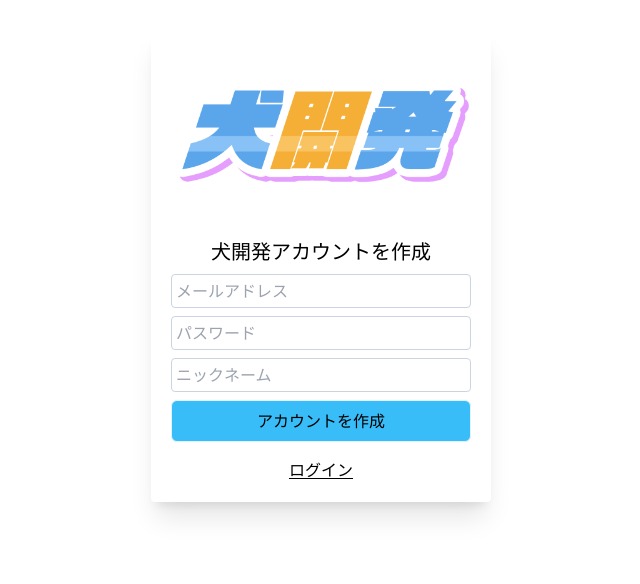
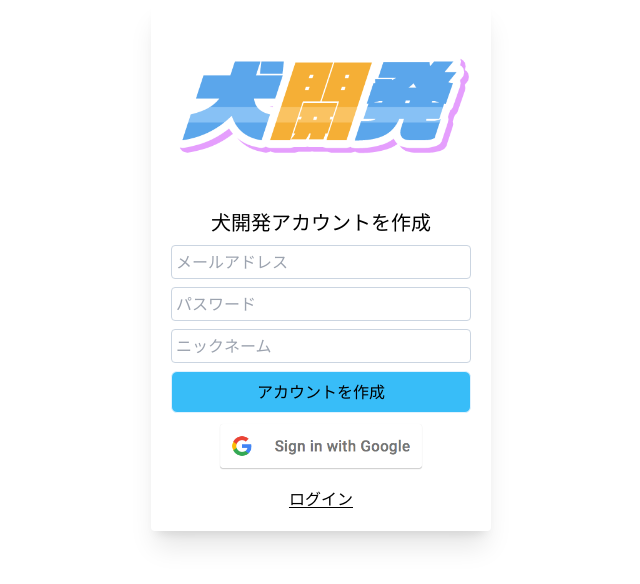
Before and after one commit to inudevtech/inudev-account, a Next.js app: page /signup in a window 1280 px wide. Shown: the part 134-718 px from the top of the page, without its empty margins (319-959 px from the left). Built offline with nearby package versions, Linux system fonts and the light colour scheme; no server answers; what react-google-recaptcha-v3 would draw is missing.

Commit message:
SSO対応

```diff
--- a/pages/index.tsx
+++ b/pages/index.tsx
@@ -180,6 +180,9 @@ const index = () => {
                   required
                 />
               </div>
+              {
+                AccountState?.providerData[0].providerId === 'password' && (
+                  <>
                     <button
                       type="button"
                       onClick={updateEmail}
@@ -194,6 +197,9 @@ const index = () => {
                     >
                       パスワードの再設定をする
                     </button>
+                  </>
+                )
+              }
               <button
                 type="button"
                 onClick={removeAccount}
--- a/pages/login.tsx
+++ b/pages/login.tsx
@@ -1,22 +1,26 @@
-import { FormEvent, useState } from 'react';
+import { FormEvent, useContext, useState } from 'react';
 import { useRouter } from 'next/router';
 import Image from 'next/image';
 import { updateEmail } from '@firebase/auth';
-import { sendEmailVerification } from 'firebase/auth';
+import { sendEmailVerification, UserCredential } from 'firebase/auth';
 import Link from 'next/link';
 import { login } from '../util/firebase/auth';
+import { AccountContext } from './_app';
+
+interface LoginProcessProps {
+  r: UserCredential;
+  elements: HTMLInputElement[];
+}
 
 const loginComponent = () => {
   const router = useRouter();
   const [errMsg, setErrMsg] = useState<String>();
   const isUpdateEmail = router.query.update === 'email';
   const isRemoveAccount = router.query.update === 'account';
+  const { AccountState } = useContext(AccountContext);
 
-  const submit = (e: FormEvent<HTMLFormElement>) => {
-    e.preventDefault();
-    const elements = e.currentTarget as unknown as HTMLInputElement[];
-    login(elements[Number(isUpdateEmail)].value, elements[1 + Number(isUpdateEmail)].value)
-      .then(async (r) => {
+  const submit = async (e: FormEvent<HTMLFormElement>) => {
+    const loginProcess = async ({ r, elements }: LoginProcessProps) => {
       if (!r.user.emailVerified) {
         setErrMsg('メール認証ができていません。\n届いているメールをご確認ください。');
       } else if (isUpdateEmail) {
@@ -30,8 +34,23 @@ const loginComponent = () => {
         router.replace('/').then(() => {
         });
       }
+    };
+
+    e.preventDefault();
+    const elements = e.currentTarget as unknown as HTMLInputElement[];
+    if ((!isUpdateEmail && !isRemoveAccount) || AccountState?.providerData[0].providerId === 'password') {
+      login(0, elements[Number(isUpdateEmail)].value, elements[1 + Number(isUpdateEmail)].value)
+        .then(async (r) => {
+          await loginProcess({ r, elements });
         })
         .catch(() => setErrMsg('ログインできませんでした。\n入力情報を確認してください。'));
+    } else if (AccountState?.providerData[0].providerId === 'google.com') {
+      login(1)
+        .then(async (r) => {
+          await loginProcess({ r, elements });
+        })
+        .catch(() => setErrMsg('ログインできませんでした。\n入力情報を確認してください。'));
+    }
   };
 
   let submitText;
@@ -68,6 +87,8 @@ const loginComponent = () => {
               required
             />
           )}
+          {((!isRemoveAccount && !isUpdateEmail) || AccountState?.providerData[0].providerId === 'password') && (
+            <>
               <input
                 type="email"
                 placeholder={`${isUpdateEmail ? '現在の' : ''}メールアドレス`}
@@ -80,6 +101,23 @@ const loginComponent = () => {
                 className="border border-slate-300 p-1 rounded transition focus:border-slate-500 focus:border-2"
                 required
               />
+              {!isRemoveAccount && !isUpdateEmail && (
+                <Image
+                  src="/btn_google_signin.png"
+                  alt="Login With Google"
+                  onClick={async () => {
+                    await login(1);
+                    router.replace('/').then(() => {
+                    });
+                  }}
+                  className="mx-auto cursor-pointer"
+                  width="300"
+                  height="50"
+                  objectFit="contain"
+                />
+              )}
+            </>
+          )}
           {isRemoveAccount && (
             <label
               htmlFor="confirm"
--- a/pages/signup.tsx
+++ b/pages/signup.tsx
@@ -30,7 +30,7 @@ class loginModal extends Component<WithRouterProps, LoginStateProps> {
     e.preventDefault();
     const elements = e.currentTarget as unknown as HTMLInputElement[];
     this.setState({ loading: true });
-    signUp(elements[0].value, elements[1].value, elements[2].value)
+    signUp(0, elements[0].value, elements[1].value, elements[2].value)
       .then(async () => {
         this.setState({ state: false, errMsg: '仮登録処理が完了しました。\nメールを確認して本登録処理を完了してください。\n本登録が完了するまでログインすることはできません。' });
       })
@@ -41,7 +41,7 @@ class loginModal extends Component<WithRouterProps, LoginStateProps> {
   render() {
     const moveLoginPage = () => {
       const { router } = this.props;
-      router.replace({ pathname: '/login' }).then(() => {});
+      router.push({ pathname: '/login' }).then(() => {});
     };
 
     const { errMsg, loading, state } = this.state;
@@ -71,6 +71,7 @@ class loginModal extends Component<WithRouterProps, LoginStateProps> {
             />
 
             {state === null || state ? (
+              <>
                 <button
                   type="submit"
                   disabled={loading}
@@ -79,6 +80,19 @@ class loginModal extends Component<WithRouterProps, LoginStateProps> {
                   {loading ? (<FontAwesomeIcon icon={faSpinner} className="animate-spin px-2" />) : null}
                   アカウントを作成
                 </button>
+                <Image
+                  src="/btn_google_signin.png"
+                  alt="Login With Google"
+                  onClick={async () => {
+                    await signUp(1);
+                    moveLoginPage();
+                  }}
+                  className="mx-auto cursor-pointer"
+                  width="300"
+                  height="50"
+                  objectFit="contain"
+                />
+              </>
             ) : null}
             <p className={`whitespace-pre-wrap ${state ? 'text-red-500' : ''}`}>
               {errMsg}
--- a/util/firebase/auth.ts
+++ b/util/firebase/auth.ts
@@ -1,11 +1,11 @@
 import {
   browserSessionPersistence,
-  createUserWithEmailAndPassword,
+  createUserWithEmailAndPassword, GoogleAuthProvider,
   onAuthStateChanged as onFirebaseAuthStateChanged,
   sendEmailVerification,
   sendPasswordResetEmail,
   setPersistence,
-  signInWithEmailAndPassword,
+  signInWithEmailAndPassword, signInWithPopup,
   signOut,
   updateProfile,
   UserCredential,
@@ -14,11 +14,19 @@ import { Dispatch, SetStateAction } from 'react';
 import { User } from '@firebase/auth';
 import auth from './firebase';
 
-export function login(email:string, password:string): Promise<UserCredential> {
+const provider = new GoogleAuthProvider();
+
+export function login(type:number, email?:string, password?:string): Promise<UserCredential> {
   return new Promise((resolve, reject) => {
-    setPersistence(auth, browserSessionPersistence)
-      .then(() => resolve(signInWithEmailAndPassword(auth, email, password)))
-      .catch((e) => reject(e));
+    if (type === 0) {
+      setPersistence(auth, browserSessionPersistence)
+        .then(() => resolve(signInWithEmailAndPassword(auth, email!, password!)))
+        .catch((e) => reject(e));
+    } else if (type === 1) {
+      setPersistence(auth, browserSessionPersistence)
+        .then(() => resolve(signInWithPopup(auth, provider)))
+        .catch((e) => reject(e));
+    }
   });
 }
 
@@ -35,13 +43,16 @@ export function logout(reload?: boolean): Promise<void> {
   });
 }
 
-export async function signUp(email:string, password:string, displayName:string) {
-  const { user } = await createUserWithEmailAndPassword(auth, email, password);
-  await sendEmailVerification(user);
-  await updateProfile(user, {
-    displayName,
-  });
-  await login(email, password);
+export async function signUp(type:number, email?:string, password?:string, displayName?:string) {
+  if (type === 0) {
+    const { user } = await createUserWithEmailAndPassword(auth, email!, password!);
+    await updateProfile(user, {
+      displayName,
+    });
+    await sendEmailVerification(user);
+  } else if (type === 1) {
+    await login(type);
+  }
 }
 
 export const resetPassword = async () => {
```
Also changed, not shown: public/btn_google_signin.png (added), public/vercel.svg (deleted). Lines whose indentation alone changed are shown as unchanged.
